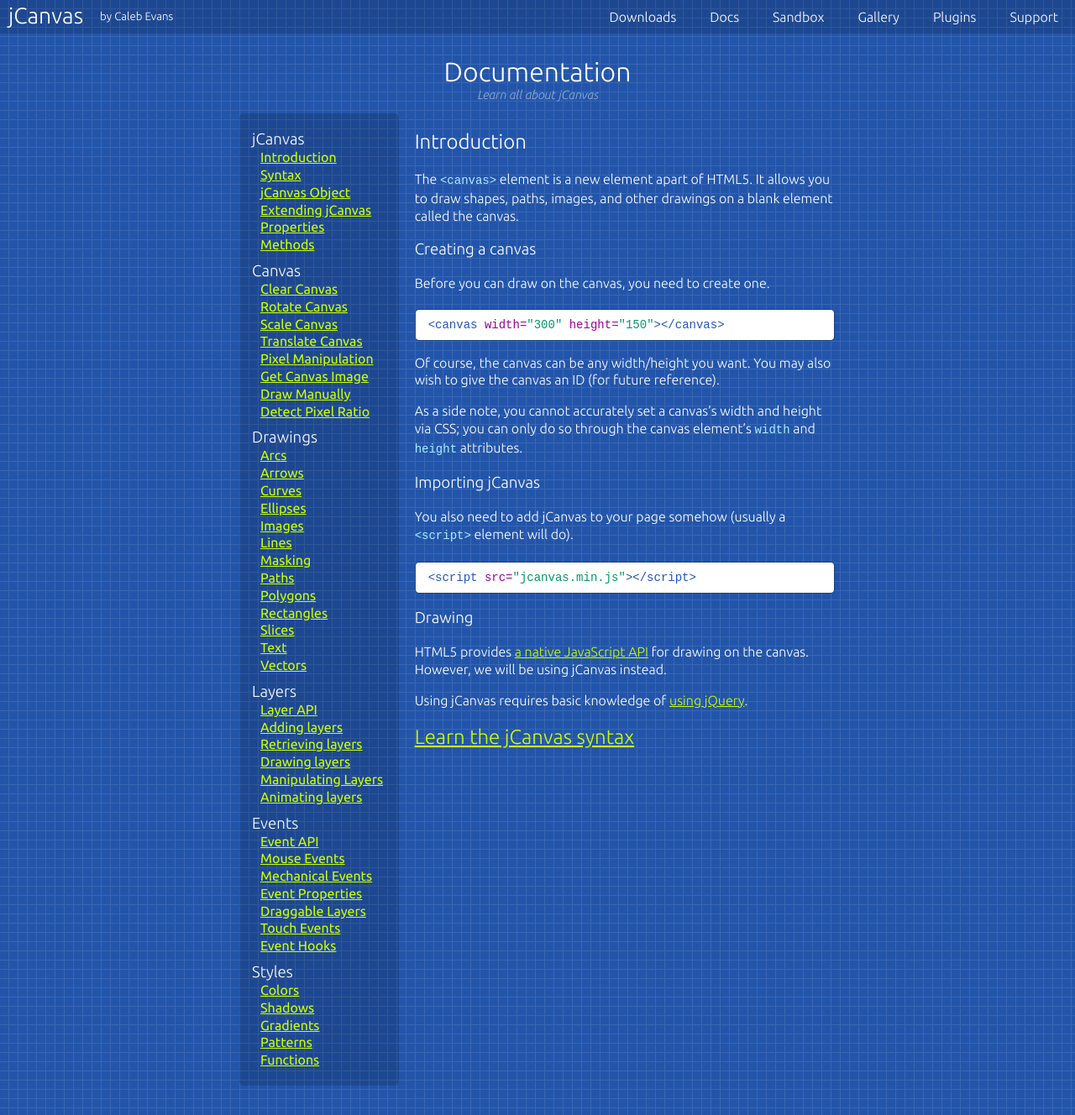
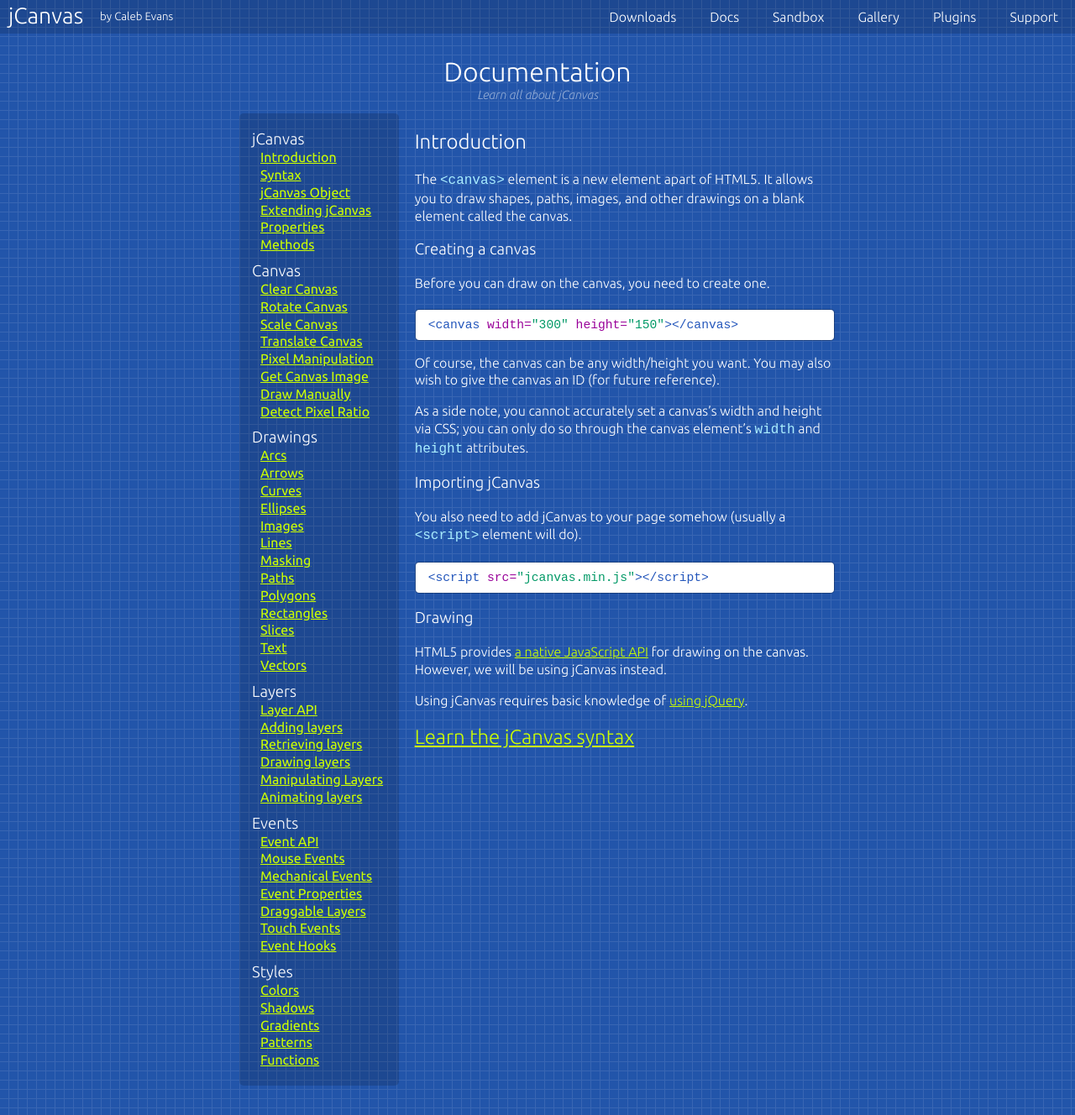
Before and after one commit to caleb531/jcanvas-website, a Jekyll site: the page built from _docs/introduction.md, in a window 1280 px wide. Shown: the whole page at 84% size. Built offline with Jekyll 4.4.1, drawn with Linux system fonts in a browser that asks for light colours; some web fonts are replaced.

Commit message:
Size inline code elements according to their parents

```diff
--- a/_sass/_code.scss
+++ b/_sass/_code.scss
@@ -5,7 +5,7 @@
 // One-line code snippet
 code {
   font-family: $monospace;
-  font-size: 14px;
+  font-size: inherit;
   color: #aef;
 }
 
```
